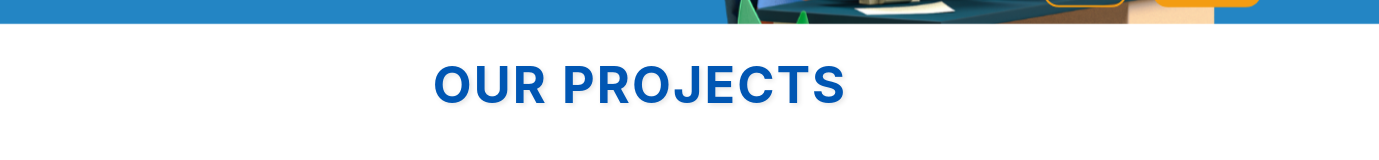
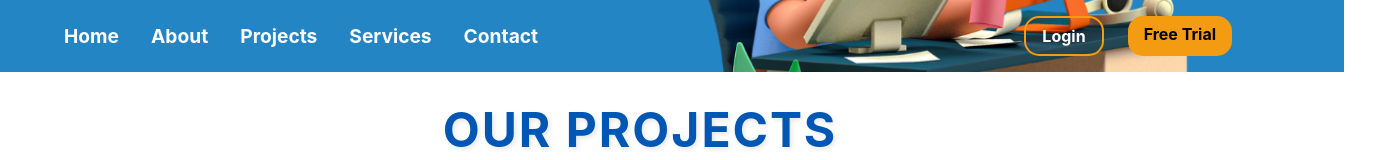
Before and after one commit to vishu3108/v-knon, a React (Create React App) app: page /projects in a window 1280 px wide. Shown: the top 160 px of the page, 1379 px wide, since content can reach past the window. Built offline with nearby package versions, Linux system fonts and the light colour scheme; a web font is replaced by a local one.

Commit message:
Navbar Hovering Issue Reslved

```diff
--- a/src/CSS/Projects.css
+++ b/src/CSS/Projects.css
@@ -260,10 +260,6 @@
     text-shadow: 2px 2px 4px rgba(0, 0, 0, 0.3); /* Subtle text shadow */
     transition: all 0.3s ease; /* Smooth transition effect */
   }
-    &:hover {
-      transform: scale(1.05); /* Slightly enlarge on hover */
-      color: white; /* Change text color on hover */
-    }
 
   .gallery-container {
     display: flex;
--- a/src/components/Navbar.js
+++ b/src/components/Navbar.js
@@ -13,9 +13,9 @@
   background-attachment: fixed;
   background-color: rgba(0, 0, 0, 0.5); /* Transparent dark overlay */
   padding: 1rem 2rem;
-  z-index: 100;
+  z-index: 110;
   transition: background-color 0.3s ease, box-shadow 0.3s ease;
-box-shadow: ${(props) => (props.scroll ? '0 4px 12px rgba(0, 0, 0, 0.3)' : 'none')};
+  box-shadow: ${(props) => (props.scroll ? '0 4px 12px rgba(0, 0, 0, 0.3)' : 'none')};
   backdrop-filter: blur(5px); /* Optional: adds blur effect */
   display: flex; /* Flexbox for alignment */
   justify-content: space-between; /* Separate left and right sections */
```
Also changed, not shown: public/images/contactus.png (added), public/images/seo_service.png (added).
